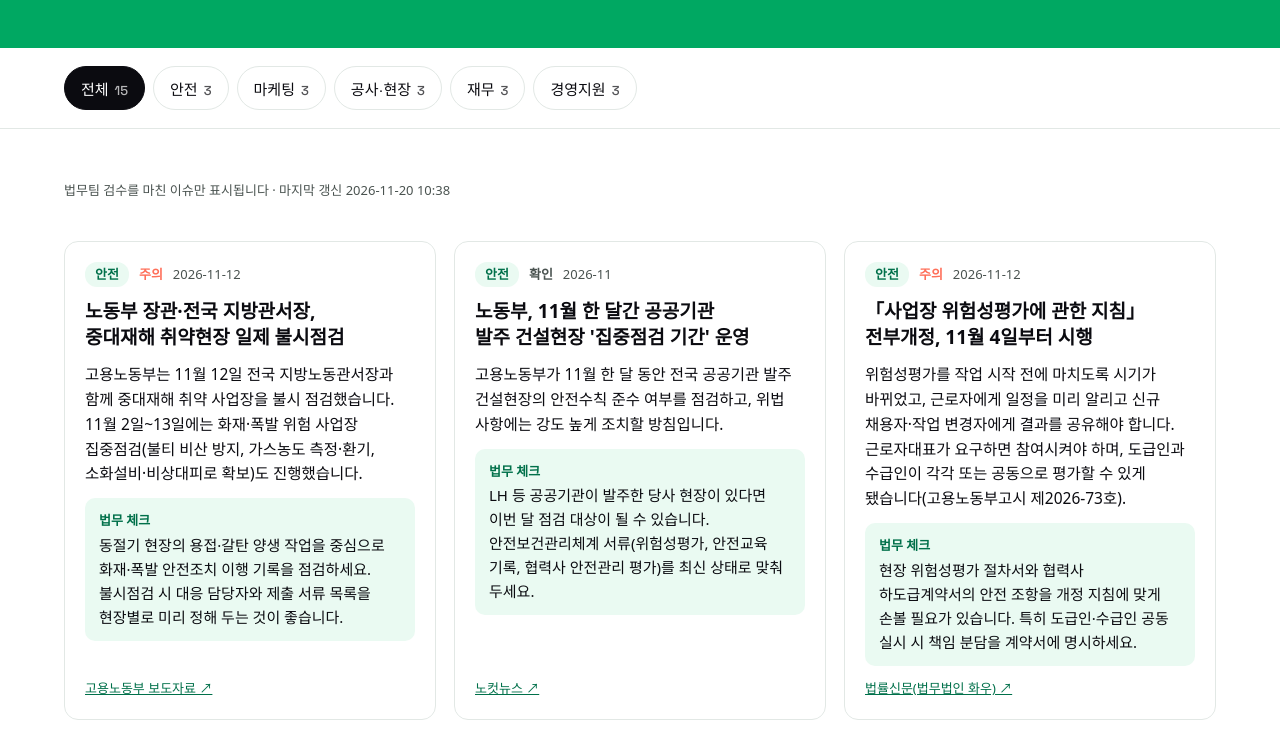
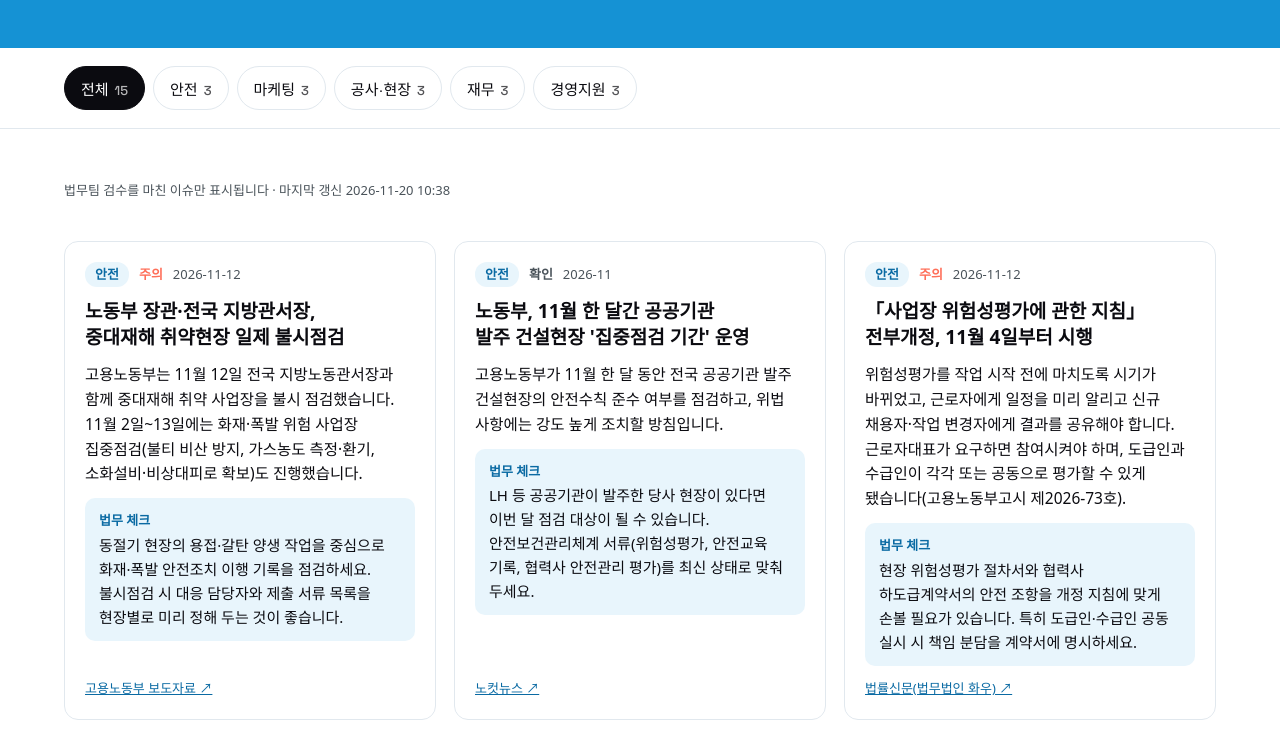
Before and after one commit to essaycozy-byte/daily-briefing, a plain HTML site: page index.html in a window 1280 px wide. Shown: the part 241-976 px from the top of the page. Drawn offline with Linux system fonts and the light colour scheme; a web font is replaced by a local one.

Commit message:
기본 색상을 회사 대표색(하늘색)으로 변경
Co-Authored-By: Claude Opus 5.5 <noreply@anthropic.com>
Claude-Session: https://claude.ai/code/session_01VH29Eo7Fj6z1Dgvni2gJEm

```diff
--- a/index.html
+++ b/index.html
@@ -11,13 +11,13 @@
 VOICE: 아침 사내 조간지 — 차분하고 빠르게 훑는 업무용
 IDEA: 부서별로 접어 돌리는 1면 브리핑지, 칸마다 법무 체크 도장
 PICTURE: 오늘 자 브리핑 보드 그 자체(부문 탭 + 이슈 카드)
-COLOUR and TYPE: 흰 바탕, 잉크 #0b0b10, 시그널 그린 띠, 주의는 코랄 / Space Grotesk 숫자 + IBM Plex Sans KR
+COLOUR and TYPE: 흰 바탕, 잉크 #0b0b10, 하늘색(회사 대표색) 띠, 주의는 코랄 / Space Grotesk 숫자 + IBM Plex Sans KR
 LAYOUT: 그린 마스트헤드(제목·날짜·건수) → 부문 탭 → 카드 그리드 → 고지
 */
 :root{color-scheme:light dark;
---bg:light-dark(#ffffff,#07130d);--ink:light-dark(#0b0b10,#e9f3ee);--sub:light-dark(#4a5350,#9fb3aa);
---line:light-dark(#e2e8e5,#1d3328);--card:light-dark(#ffffff,#0c1d15);--mist:light-dark(#eafaf2,#0f2a1d);
---green:#00a862;--deep:light-dark(#00704a,#3fd69a);--coral:#ff6f59;--band:light-dark(#00a862,#0a3a26)}
+--bg:light-dark(#ffffff,#07121a);--ink:light-dark(#0b0b10,#e9f2f7);--sub:light-dark(#4a535a,#9fb0bd);
+--line:light-dark(#e1e8ee,#1b2e3d);--card:light-dark(#ffffff,#0c1a26);--mist:light-dark(#e8f5fc,#0e2536);
+--green:#1592d4;--deep:light-dark(#0a6aa3,#5cc3f0);--coral:#ff6f59;--band:light-dark(#1592d4,#0b3a57)}
 :root[data-theme=light]{color-scheme:light}:root[data-theme=dark]{color-scheme:dark}
 *{box-sizing:border-box;min-width:0}
 body{margin:0;background:var(--bg);color:var(--ink);font:16px/1.6 "IBM Plex Sans KR",system-ui,sans-serif;overflow-x:clip;word-break:keep-all;overflow-wrap:break-word}
```
